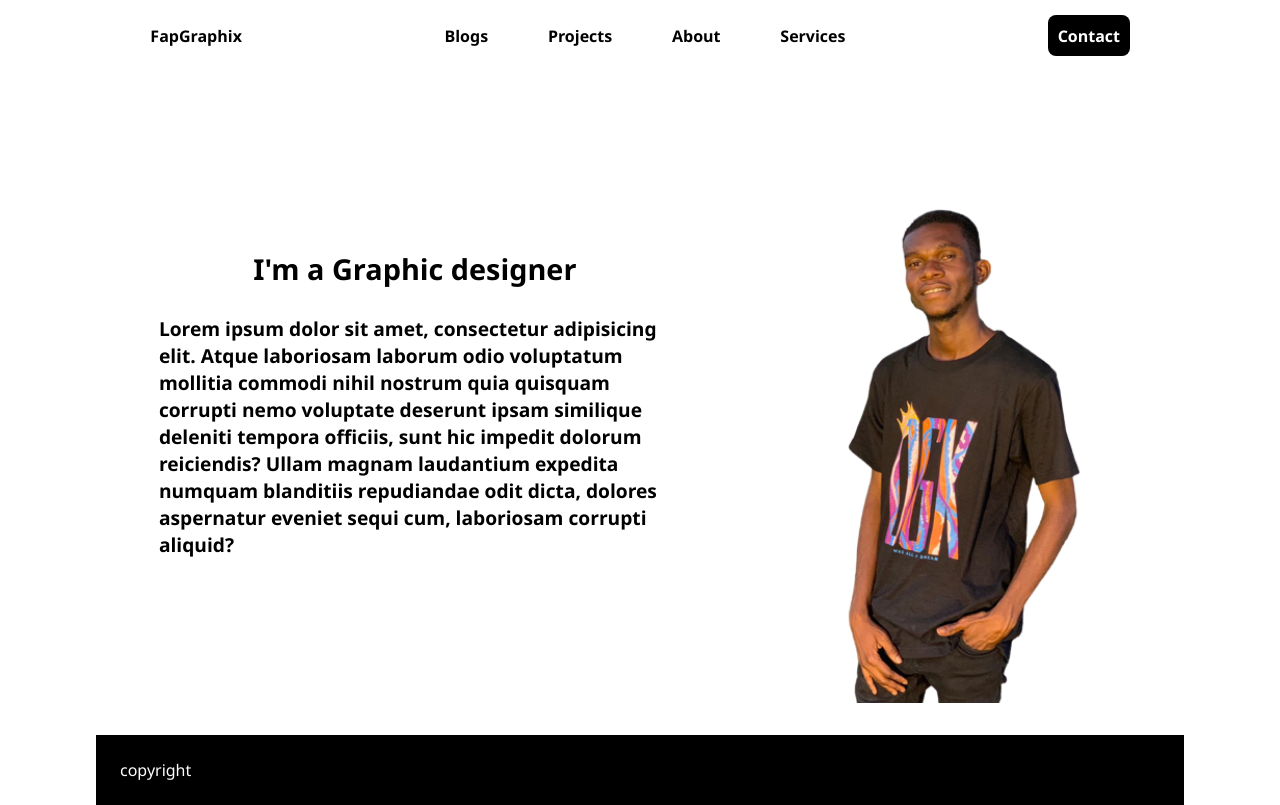
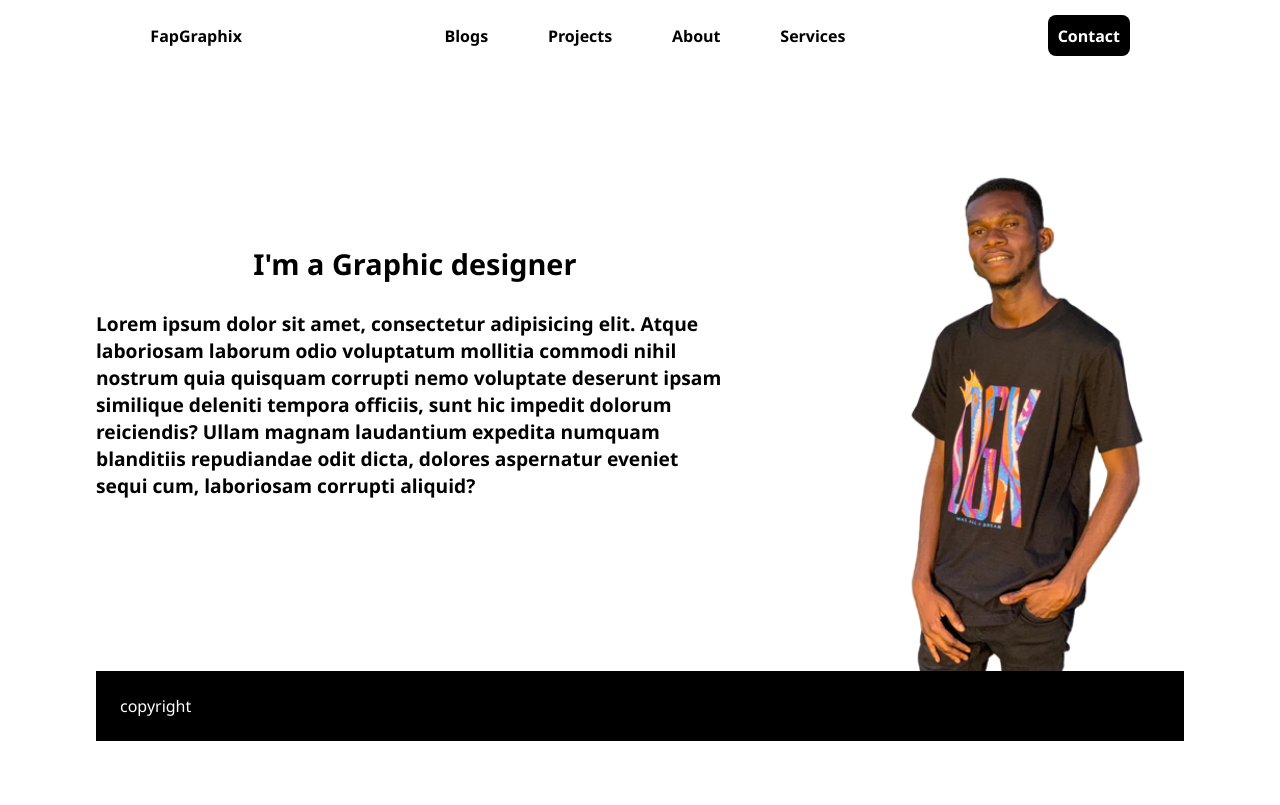
Before and after one commit to georgeankumensah/fapgraphix, a plain HTML site: page index.html in a window 1280 px wide. Drawn offline with Linux system fonts and the light colour scheme.

Commit message:
removed padding from section 1

```diff
--- a/style.css
+++ b/style.css
@@ -39,7 +39,7 @@ nav>div{
     align-items: center;
 }
 nav>div>span{
-    padding: 0.5rem;
+    padding: 0.5rem 1rem;
     border-radius: 5px;
     cursor: pointer;
 }
@@ -54,18 +54,23 @@ main{
     margin: auto;
 }
 .section1{
+    /* border: 2px solid red;
+    border: 2px solid red; */
     display: flex;
-    justify-content: center;
+    justify-content:space-between;
     align-items: center;
-    padding: 2rem;
 }
 .section1>span{
     font-size: 1.2rem;
     font-weight: 600;
-    width: 50%;
+    /* width: 50%; */
+    display: flex;
+    flex-direction: column;
+    justify-content: center;
 }
 .section1>img{
     height: 600px;
+    /* border: 2px solid red; */
 }
 .section1>span>h1{
     text-align: center;
```
